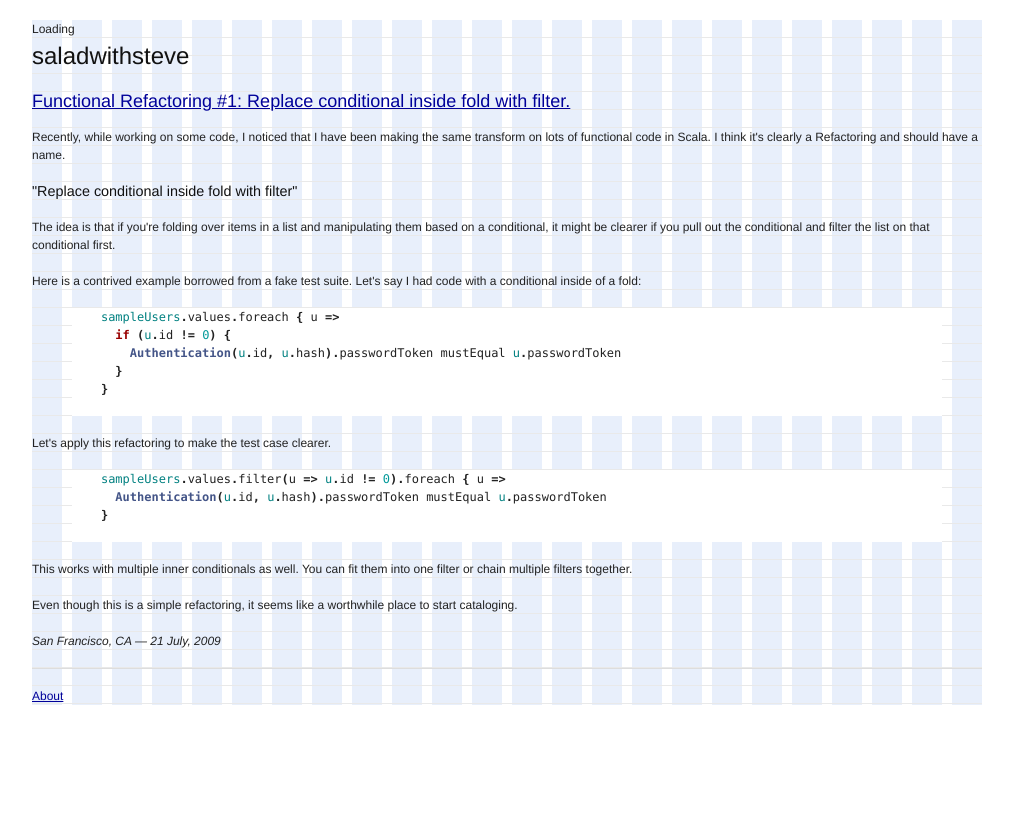
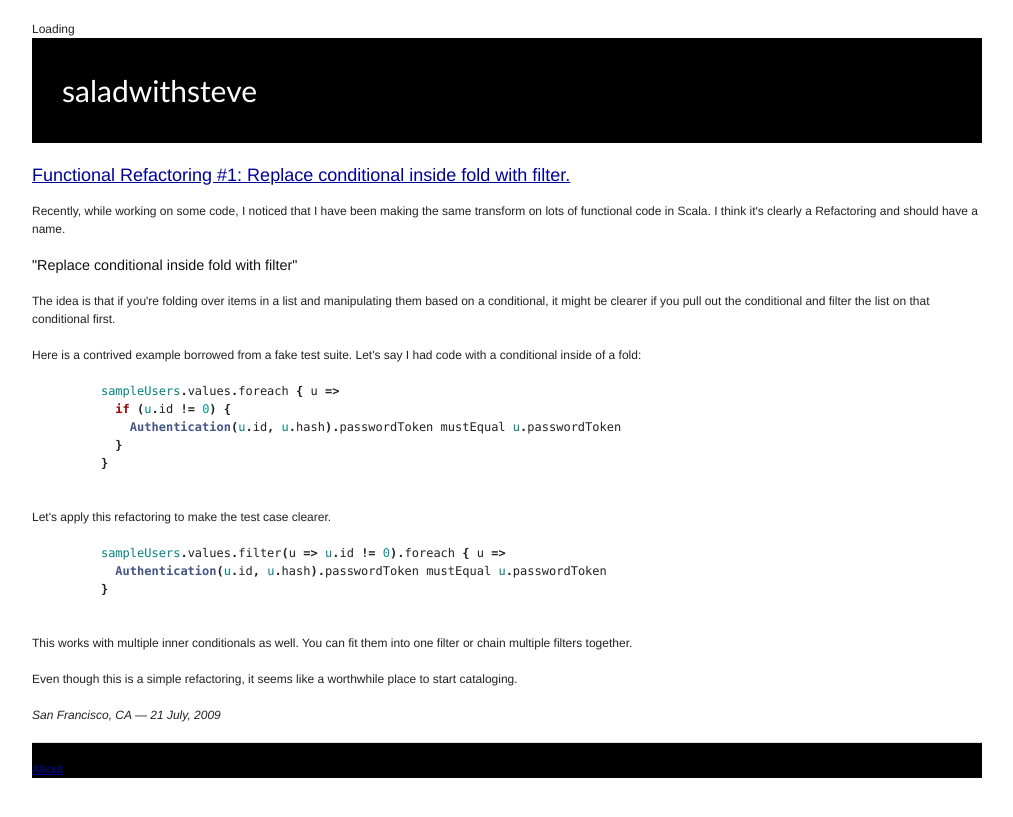
Before and after one commit to stevej/saladwithsteve, a Jekyll site: the page built from index.html, in a window 1280 px wide. Shown: the top 817 px of the page, without its empty margins (133-1146 px from the left). Built offline with Jekyll 4.4.1, drawn with Linux system fonts in a browser that asks for light colours; comment, search, counter and statistics services are not loaded.

Commit message:
some noodling on templates. this is ready for a complete overhaul.

```diff
--- a/_layouts/default.html
+++ b/_layouts/default.html
@@ -7,10 +7,10 @@
   {% include js.html %}
 </head>
 <body>
-  <div class="container showgrid">
+  <div class="container">
     {% include search.html %}
     {{ content }}
-    <div id="footer">
+    <div class="footer">
       {% include footer.html %}
     </div>
   </div>
--- a/_layouts/post.html
+++ b/_layouts/post.html
@@ -1,7 +1,10 @@
 ---
 layout: default
 ---
-<h2 id="intro">An individual post follows.</h2>
+<h3><a href="{{ post.url }}">{{ post.title }}</a></h3>
 <article class="post">
 {{ content }}
 </article>
+<p class="signoff">
+  {{ post.location }} &mdash; {{ post.date | date: "%d %B, %Y" }}
+</p>
--- a/css/main.css
+++ b/css/main.css
@@ -1,3 +1,10 @@
-title { color:#C13100; }
+h2.title {
+    padding: 1em;
+    font-family: "Trebuchet MS", verdana;
+    font-size: 250%;
+    color:white;
+    background-color:black;
+}
 body { margin:20px 0; }
 p.signoff {  font-style: italic;}
+.footer { background-color:black; }
--- a/index.html
+++ b/index.html
@@ -2,11 +2,13 @@
 layout: default
 title: "You Are Here"
 ---
-<h2 id="intro title">saladwithsteve</h2>
+<h2 class="title" id="intro">saladwithsteve</h2>
 {% for post in site.posts limit:1 %}
   <div class="post">
     <h3><a href="{{ post.url }}">{{ post.title }}</a></h3>
-    {{ post.content }}
+    <article class="post">
+      {{ post.content }}
+    </article>
     <p class="signoff">
       {{ post.location }} &mdash; {{ post.date | date: "%d %B, %Y" }}
     </p>
```
